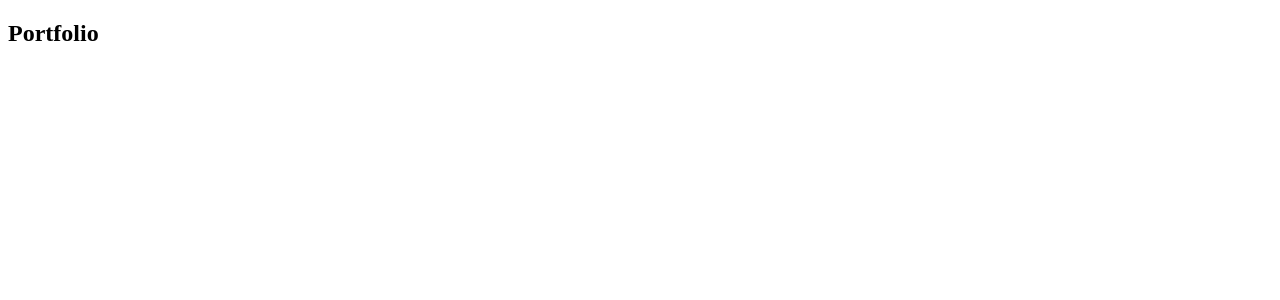
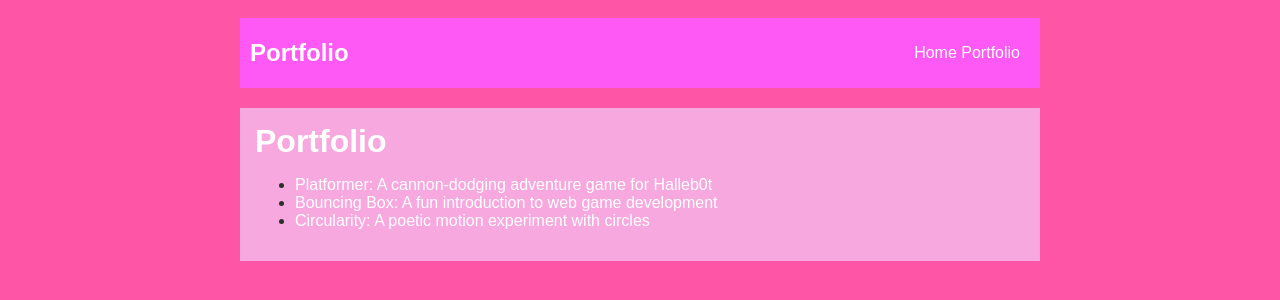
Before and after one commit to Hall4911/Hall4911.github.io, a plain HTML site: page portfolio.html in a window 1280 px wide. Drawn offline with Linux system fonts and the light colour scheme.

Commit message:
8/15 update

```diff
--- a/portfolio.html
+++ b/portfolio.html
@@ -2,6 +2,7 @@
 <html>
   <head>
     <title>Portfolio</title>
+    <link rel="stylesheet" href="style.css" />
   </head>
 
   <body>
@@ -10,11 +11,29 @@
       <nav>
 <h1>Portfolio</h1>
 <ul id="nav-ul">
-
+    <li class="nav-li">
+        <a href="index.html">Home</a>
+        <a href="portfolio.html">Portfolio</a>
+    </li>
 </ul>
       </nav>
       <main>
-
+<!--Main content section-->
+        <div class="content">
+    <h1>Portfolio</h1>
+<!--Projects linked here-->
+    <ul id="portfolio">
+      <li>
+        <a href="fsd-projects/platformer/">Platformer: A cannon-dodging adventure game for Halleb0t</a>
+      </li>
+      <li>
+        <a href="fsd-projects/bouncing-box/">Bouncing Box: A fun introduction to web game development</a>
+      </li>
+      <li>
+        <a href="fsd-projects/circularity/">Circularity: A poetic motion experiment with circles</a>
+      </li>
+    </ul>
+</div>
       </main>
     </div>
   </body>
```
Also changed, not shown: index.html (+3 -3 lines).
